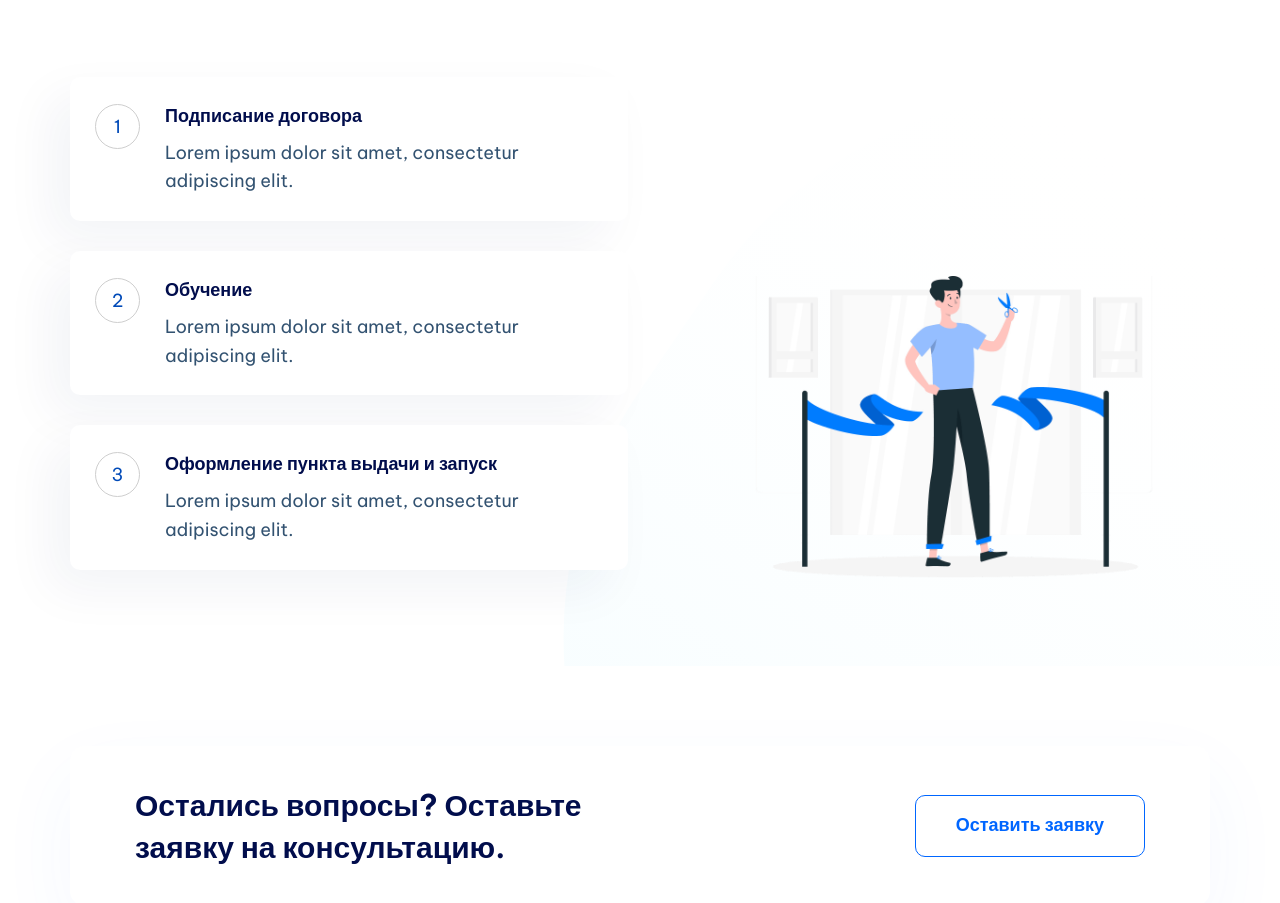
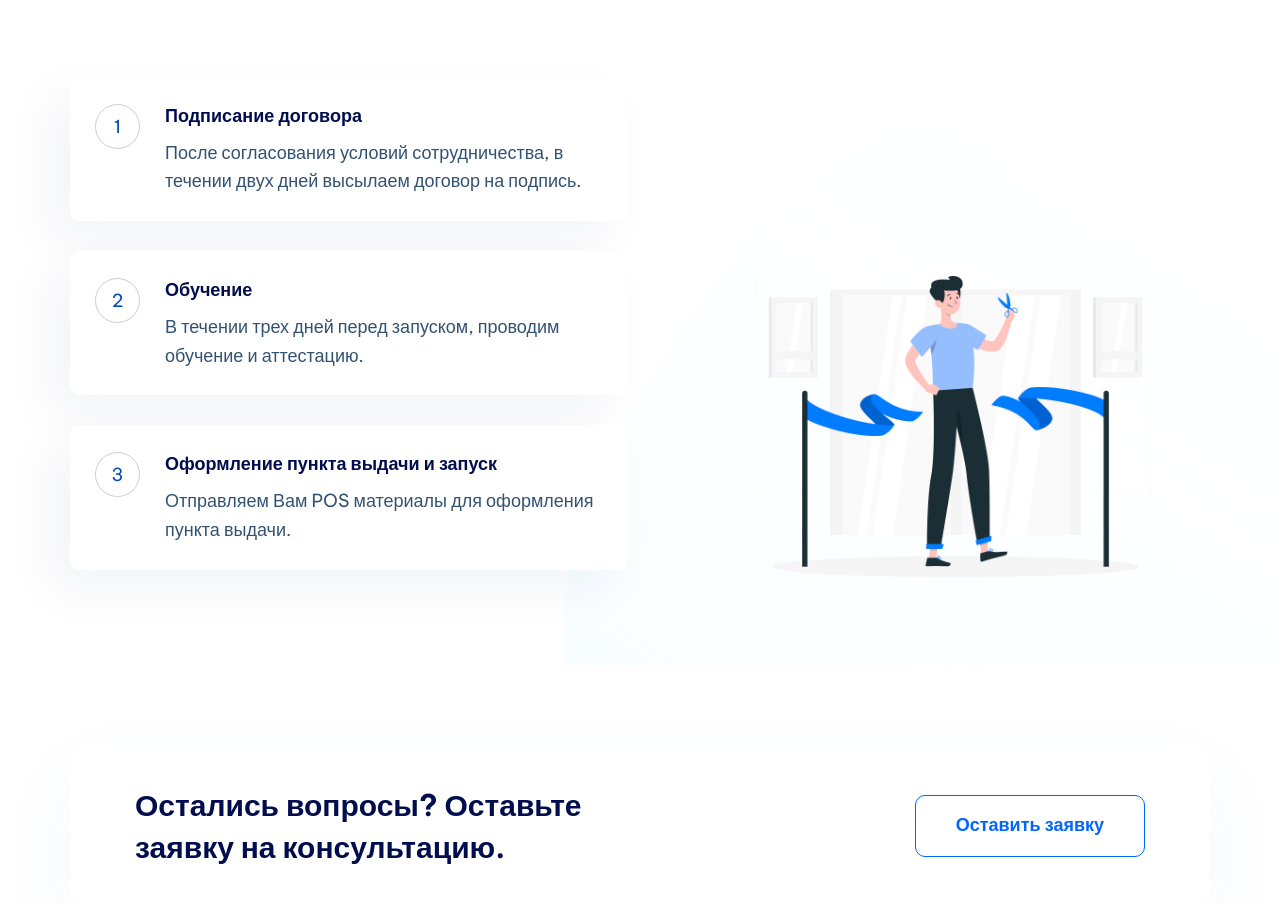
Before and after one commit to Kelvin-tmp-777/pvz, a plain HTML site: page index.html in a window 1280 px wide. Shown: the part 3820-4723 px from the top of the page. Drawn offline with Linux system fonts and the light colour scheme; files whose address does not match are found by name.

Commit message:
create github pages

```diff
--- a/index.html
+++ b/index.html
@@ -376,8 +376,7 @@
                             <div class="card-text-container">
                                 <h2 class="card-title mbr-fonts-style display-7">
                                     <strong>Подписание договора</strong></h2>
-                                <p class="card-text mbr-fonts-style display-7">
-                                    Lorem ipsum dolor sit amet, consectetur adipiscing elit.</p>
+                                <p class="card-text mbr-fonts-style display-7">После согласования условий сотрудничества, в течении двух дней высылаем договор на подпись.</p>
                             </div>
                         </div>
                         <div>
@@ -387,8 +386,7 @@
                                 </div>
                                 <div class="card-text-container">
                                     <h2 class="card-title mbr-fonts-style display-7"><strong>Обучение</strong></h2>
-                                    <p class="card-text mbr-fonts-style display-7">
-                                        Lorem ipsum dolor sit amet, consectetur adipiscing elit.</p>
+                                    <p class="card-text mbr-fonts-style display-7">В течении трех дней перед запуском, проводим обучение и аттестацию.</p>
                                 </div>
                             </div>
                         </div>
@@ -400,8 +398,7 @@
                                 <div class="card-text-container">
                                     <h2 class="card-title mbr-fonts-style display-7">
                                         <strong>Оформление пункта выдачи и запуск</strong></h2>
-                                    <p class="card-text mbr-fonts-style display-7">
-                                        Lorem ipsum dolor sit amet, consectetur adipiscing elit.</p>
+                                    <p class="card-text mbr-fonts-style display-7">Отправляем Вам&nbsp;POS материалы для оформления пункта выдачи.</p>
                                 </div>
                             </div>
                         </div>
@@ -677,7 +674,7 @@
 
             <div class="col-12 col-md-6 mbr-form" data-form-type="formoid">
 <!--Formbuilder Form-->
-<form action="https://mobirise.eu/" method="POST" class="mbr-form form-with-styler" data-form-title="Form Name"><input type="hidden" name="email" data-form-email="true" value="2/R0tp/pDphxkjwIpj0RXdbiRjDAQWhGfDwjndrAMduUaPX6bdBUN2pMLGWRiPo8A3aRHg5dlFeyL47ZzE6/qIgVjcKlY8213XSmKS3SI0bAM5R1R5BM4PP1IfQUZFMg.gzcchoRVHv+FfofKgvToFxRcVU6MrzJvnireVc+y3CjQ+ZcZpt1OZyrgVCGYku15wVvQMZbUNm6M29LNnOova0o+RBngf0tePOt+XPAqd9KKFm99TBqe4xz4cTTjOQIT">
+<form action="https://mobirise.eu/" method="POST" class="mbr-form form-with-styler" data-form-title="Form Name"><input type="hidden" name="email" data-form-email="true" value="pa9ViyeybC1dVTOPF3RPGlHcthXxz+DwJsaYZvGOkz1Yr6VtrQZAq6cV9sScceuhjmCBQZf0rygqf2UDm20TFC3ZsLt8Ro/ytSSce3/lf1MDSnJ8eM30st2Op4rUb5dr.5u0oq+L3OmU0erBun5Okk3KUZGblNfQ+nnwLHkNs1YUsyCfMFEJ/7fWJr2dsDAjcfQ2Voil13aLKGabxkA+UvmlN5k7yfyMxFPPEncQnkW8/RcH/Qz57CP+8O2y6c17H">
 <div class="row">
 <div hidden="hidden" data-form-alert="" class="alert alert-success col-12">Спасибо за заявку! В ближайшее время с Вами свяжемся.</div>
 <div hidden="hidden" data-form-alert-danger="" class="alert alert-danger col-12"> Oops...! some problem! </div>
@@ -742,7 +739,7 @@
 
                             <div class="form-wrapper" data-form-type="formoid">
 <!--Formbuilder Form-->
-<form action="https://mobirise.eu/" method="POST" class="mbr-form form-with-styler" data-form-title="Заявка с главной"><input type="hidden" name="email" data-form-email="true" value="i967hoYthrQjA1Uz7selYHftH4WN0FwbUx7u9gjutzeKgu2p/SUmJtF+rtrkBhcvEE8rWkyMMKNggifgnM6o3cxHH0JJOgsODRoCKqQ5EJs7M7FxphjKcGztAkaeVZAD.VVpD9irqHyg6nW9OE+7VPyHVqXmWOc0+GkuJ6lqA5QezakZKxpg5JDLWy/M+cezBMWfV7OngJhUc/uwmk+26qb/qgUmXctfN4zpSUyEMpDbDK5OnJbTuMCPZ1MCTC9nG">
+<form action="https://mobirise.eu/" method="POST" class="mbr-form form-with-styler" data-form-title="Заявка с главной"><input type="hidden" name="email" data-form-email="true" value="hZ9Mbp/1G6xhgIdo9DOoqTZ3qVXkXxtwQ/IKYSJ3zzF3bmvtRvRFQbvBpy9j2rklNPfknt82UZBfxDXQbMsswLY0UsGxmQ1+qI4Ca8xddZam9Vnw46mIjD/ZRY4Ye8MV.o9mqpB5AJToIQDFM31AU3xqbgDgpbjTAdNwaJN3SPbL7V1thLn2h9xpBJ9x/753vDCA4VP6A+tqxEC8RKjiKdThOiI0Linzkd++ZPaQLBIRShN3QrjaIBEFsVJdYKDtl">
 <div class="">
 <div hidden="hidden" data-form-alert="" class="alert alert-success col-12">Спасибо за заявку. Мы скоро свяжемся!</div>
 <div hidden="hidden" data-form-alert-danger="" class="alert alert-danger col-12"> </div>
```
Also changed, not shown: 1 other file.
